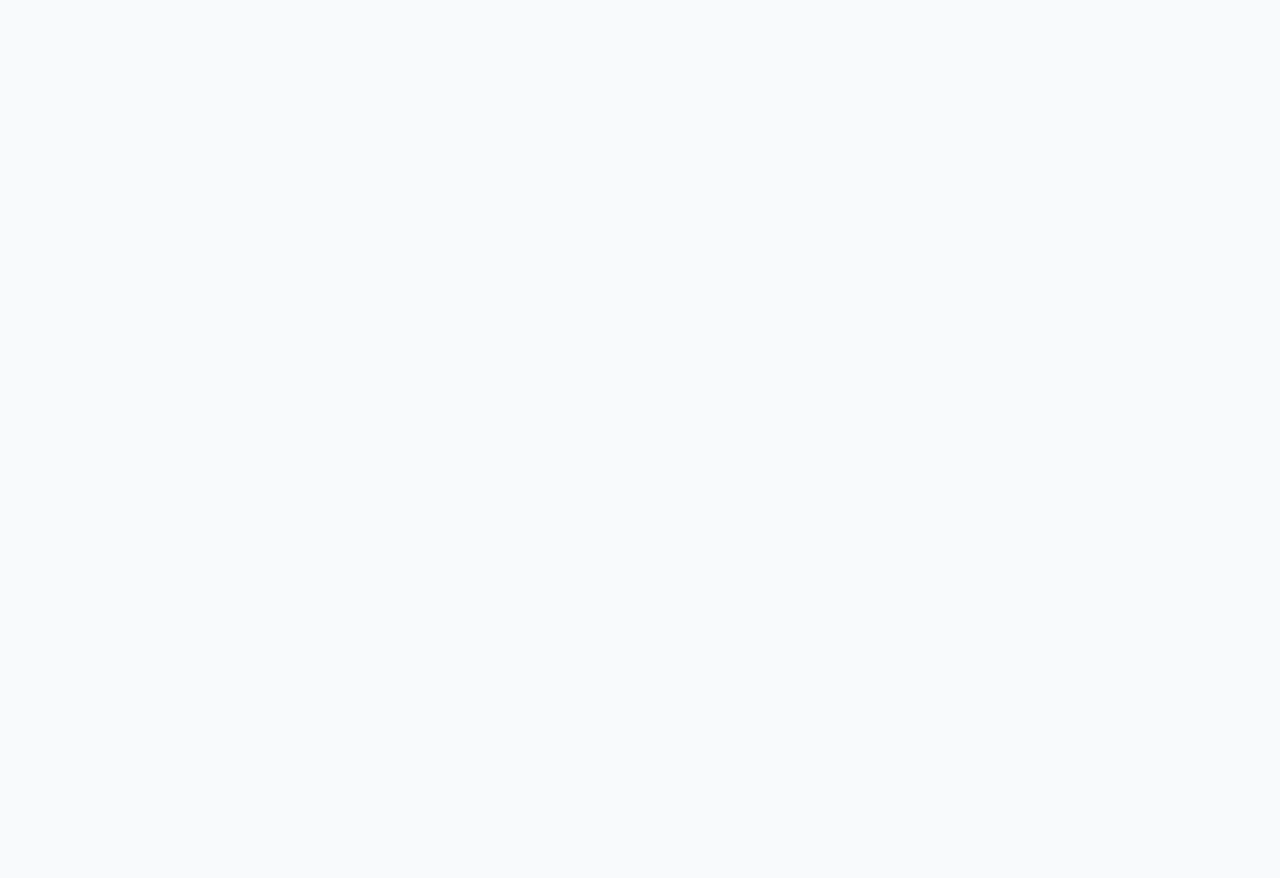
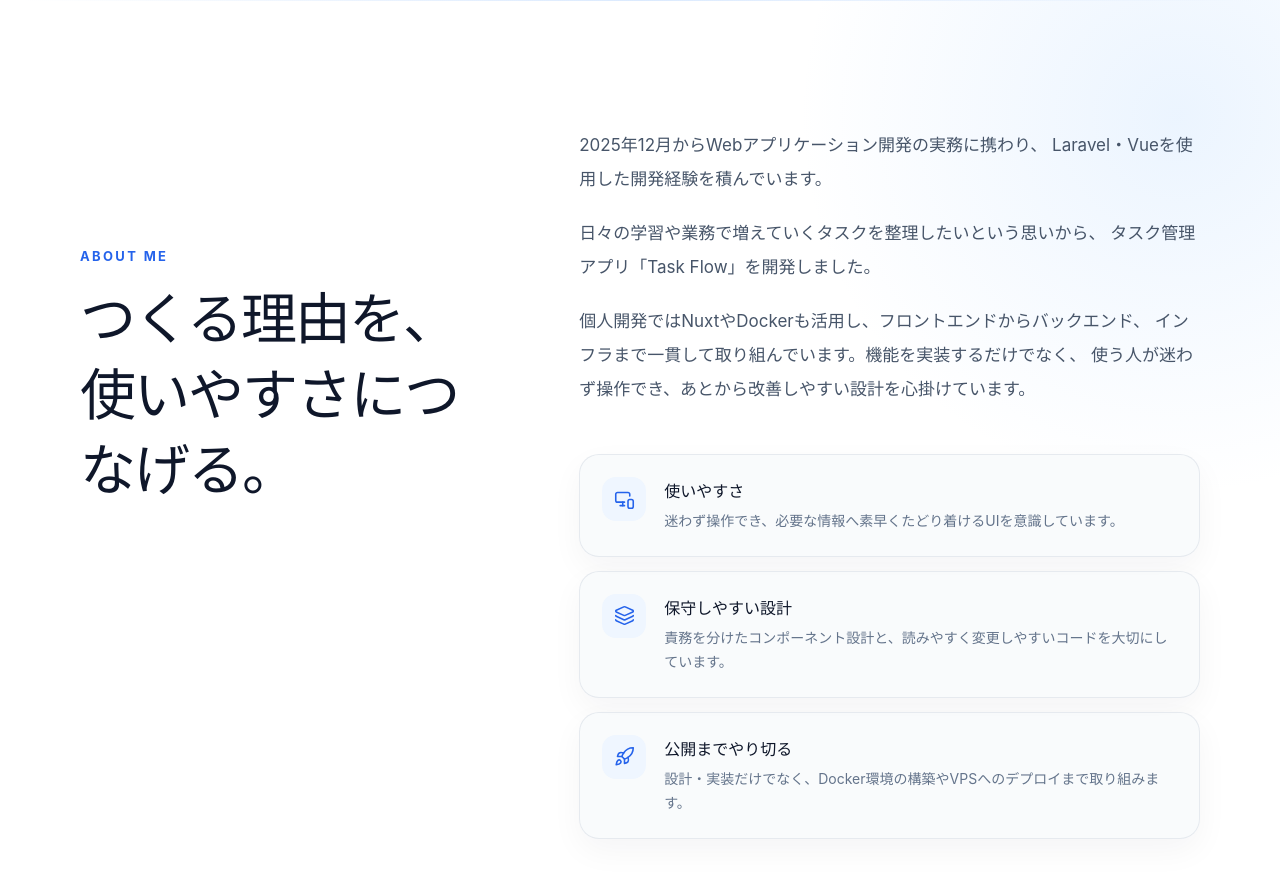
Before and after one commit to kazyuaki/portfolio, a Vue app: page / in a window 1280 px wide. Shown: the part 800-1678 px from the top of the page. Before the commit the page ends 800 px from the top, so only its background shows below. Built offline with nearby package versions, Linux system fonts and the light colour scheme.

Commit message:
✨ Aboutセクションを実装

```diff
--- a/src/App.vue
+++ b/src/App.vue
@@ -1,12 +1,14 @@
 <script setup lang="ts">
 import { Github } from "lucide-vue-next";
+import AboutSection from "./components/AboutSection.vue";
 import AppHeader from "./components/AppHeader.vue";
 </script>
 
 <template>
   <AppHeader />
 
-  <main id="top" class="hero">
+  <main>
+    <section id="top" class="hero">
       <div class="hero__background">
         <div class="hero__blur hero__blur--1"></div>
         <div class="hero__blur hero__blur--2"></div>
@@ -46,7 +48,10 @@ import AppHeader from "./components/AppHeader.vue";
           </a>
         </div>
       </div>
-    <div class="hero__scroll">Scroll ↓</div>
+      <a class="hero__scroll" href="#about">Scroll ↓</a>
+    </section>
+
+    <AboutSection />
   </main>
 </template>
 
--- /dev/null
+++ b/src/components/AboutSection.vue
@@ -0,0 +1,241 @@
+<script setup lang="ts">
+import { Layers3, MonitorSmartphone, Rocket } from "lucide-vue-next";
+
+const values = [
+  {
+    title: "使いやすさ",
+    description:
+      "迷わず操作でき、必要な情報へ素早くたどり着けるUIを意識しています。",
+    icon: MonitorSmartphone,
+  },
+  {
+    title: "保守しやすい設計",
+    description:
+      "責務を分けたコンポーネント設計と、読みやすく変更しやすいコードを大切にしています。",
+    icon: Layers3,
+  },
+  {
+    title: "公開までやり切る",
+    description:
+      "設計・実装だけでなく、Docker環境の構築やVPSへのデプロイまで取り組みます。",
+    icon: Rocket,
+  },
+];
+</script>
+
+<template>
+  <section id="about" class="about" aria-labelledby="about-title">
+    <div class="about__inner">
+      <div class="about__heading">
+        <p class="about__eyebrow">About me</p>
+        <h2 id="about-title">つくる理由を、<br />使いやすさにつなげる。</h2>
+      </div>
+
+      <div class="about__content">
+        <div class="about__introduction">
+          <p>
+            2025年12月からWebアプリケーション開発の実務に携わり、
+            Laravel・Vueを使用した開発経験を積んでいます。
+          </p>
+          <p>
+            日々の学習や業務で増えていくタスクを整理したいという思いから、
+            タスク管理アプリ「Task Flow」を開発しました。
+          </p>
+          <p>
+            個人開発ではNuxtやDockerも活用し、フロントエンドからバックエンド、
+            インフラまで一貫して取り組んでいます。機能を実装するだけでなく、
+            使う人が迷わず操作でき、あとから改善しやすい設計を心掛けています。
+          </p>
+        </div>
+
+        <ul class="about__values" aria-label="開発で大切にしていること">
+          <li v-for="value in values" :key="value.title" class="about__value-card">
+            <span class="about__value-icon" aria-hidden="true">
+              <component :is="value.icon" :size="21" :stroke-width="1.8" />
+            </span>
+            <div>
+              <h3>{{ value.title }}</h3>
+              <p>{{ value.description }}</p>
+            </div>
+          </li>
+        </ul>
+      </div>
+    </div>
+  </section>
+</template>
+
+<style scoped>
+.about {
+  position: relative;
+  padding: 128px 24px;
+  overflow: hidden;
+  scroll-margin-top: 104px;
+  background:
+    radial-gradient(circle at 92% 12%, rgba(147, 197, 253, 0.18), transparent 26%),
+    #fff;
+}
+
+.about::before {
+  position: absolute;
+  top: 0;
+  right: 24px;
+  left: 24px;
+  height: 1px;
+  content: "";
+  background: linear-gradient(90deg, transparent, #dbeafe, transparent);
+}
+
+.about__inner {
+  display: grid;
+  grid-template-columns: minmax(260px, 0.78fr) minmax(0, 1.22fr);
+  gap: clamp(56px, 8vw, 112px);
+  width: min(1120px, 100%);
+  margin: 0 auto;
+}
+
+.about__heading {
+  align-self: start;
+  position: sticky;
+  top: 120px;
+}
+
+.about__eyebrow {
+  margin: 0 0 18px;
+  color: #2563eb;
+  font-size: 13px;
+  font-weight: 700;
+  letter-spacing: 0.18em;
+  text-transform: uppercase;
+}
+
+.about__heading h2 {
+  margin: 0;
+  color: #0f172a;
+  font-size: clamp(36px, 4.5vw, 56px);
+  font-weight: 600;
+  letter-spacing: -0.035em;
+  line-height: 1.35;
+}
+
+.about__content {
+  min-width: 0;
+}
+
+.about__introduction {
+  display: grid;
+  gap: 20px;
+}
+
+.about__introduction p {
+  margin: 0;
+  color: #475569;
+  font-size: 17px;
+  line-height: 2;
+}
+
+.about__values {
+  display: grid;
+  gap: 14px;
+  margin: 48px 0 0;
+  padding: 0;
+  list-style: none;
+}
+
+.about__value-card {
+  display: grid;
+  grid-template-columns: auto minmax(0, 1fr);
+  gap: 18px;
+  padding: 22px;
+  border: 1px solid rgba(148, 163, 184, 0.2);
+  border-radius: 20px;
+  background: rgba(248, 250, 252, 0.78);
+  box-shadow: 0 12px 32px rgba(15, 23, 42, 0.045);
+  transition:
+    border-color 0.2s ease,
+    box-shadow 0.2s ease,
+    transform 0.2s ease;
+}
+
+.about__value-card:hover {
+  border-color: rgba(96, 165, 250, 0.42);
+  box-shadow: 0 18px 40px rgba(37, 99, 235, 0.09);
+  transform: translateY(-3px);
+}
+
+.about__value-icon {
+  display: grid;
+  width: 44px;
+  height: 44px;
+  place-items: center;
+  border-radius: 14px;
+  color: #2563eb;
+  background: #eff6ff;
+}
+
+.about__value-card h3 {
+  margin: 1px 0 7px;
+  color: #0f172a;
+  font-size: 16px;
+}
+
+.about__value-card p {
+  margin: 0;
+  color: #64748b;
+  font-size: 14px;
+  line-height: 1.75;
+}
+
+@media (max-width: 820px) {
+  .about {
+    padding: 96px 24px;
+  }
+
+  .about__inner {
+    grid-template-columns: 1fr;
+    gap: 44px;
+  }
+
+  .about__heading {
+    position: static;
+  }
+
+  .about__heading h2 br {
+    display: none;
+  }
+}
+
+@media (max-width: 520px) {
+  .about {
+    padding: 80px 20px;
+  }
+
+  .about::before {
+    right: 20px;
+    left: 20px;
+  }
+
+  .about__heading h2 {
+    font-size: 34px;
+  }
+
+  .about__introduction p {
+    font-size: 16px;
+    line-height: 1.9;
+  }
+
+  .about__values {
+    margin-top: 36px;
+  }
+
+  .about__value-card {
+    gap: 14px;
+    padding: 18px;
+  }
+}
+
+@media (prefers-reduced-motion: reduce) {
+  .about__value-card {
+    transition: none;
+  }
+}
+</style>
```
Lines whose indentation alone changed are shown as unchanged.
